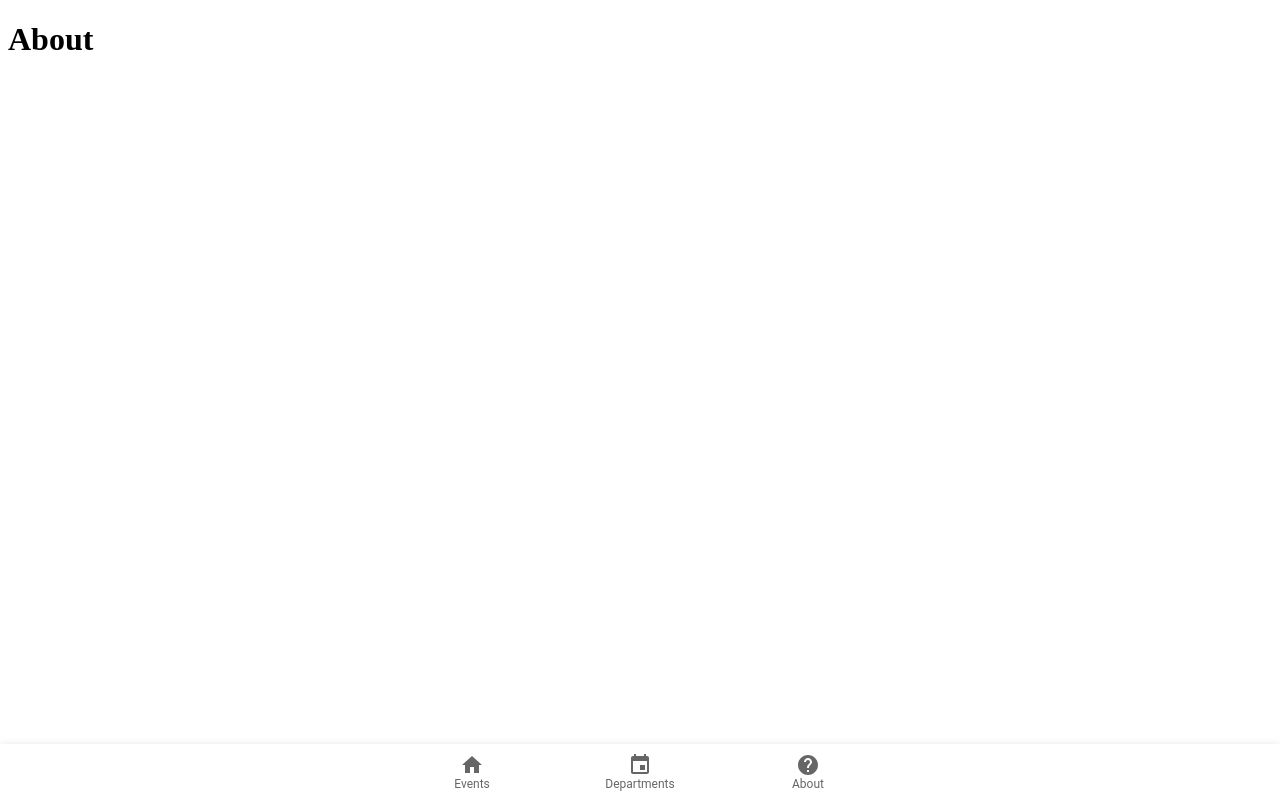
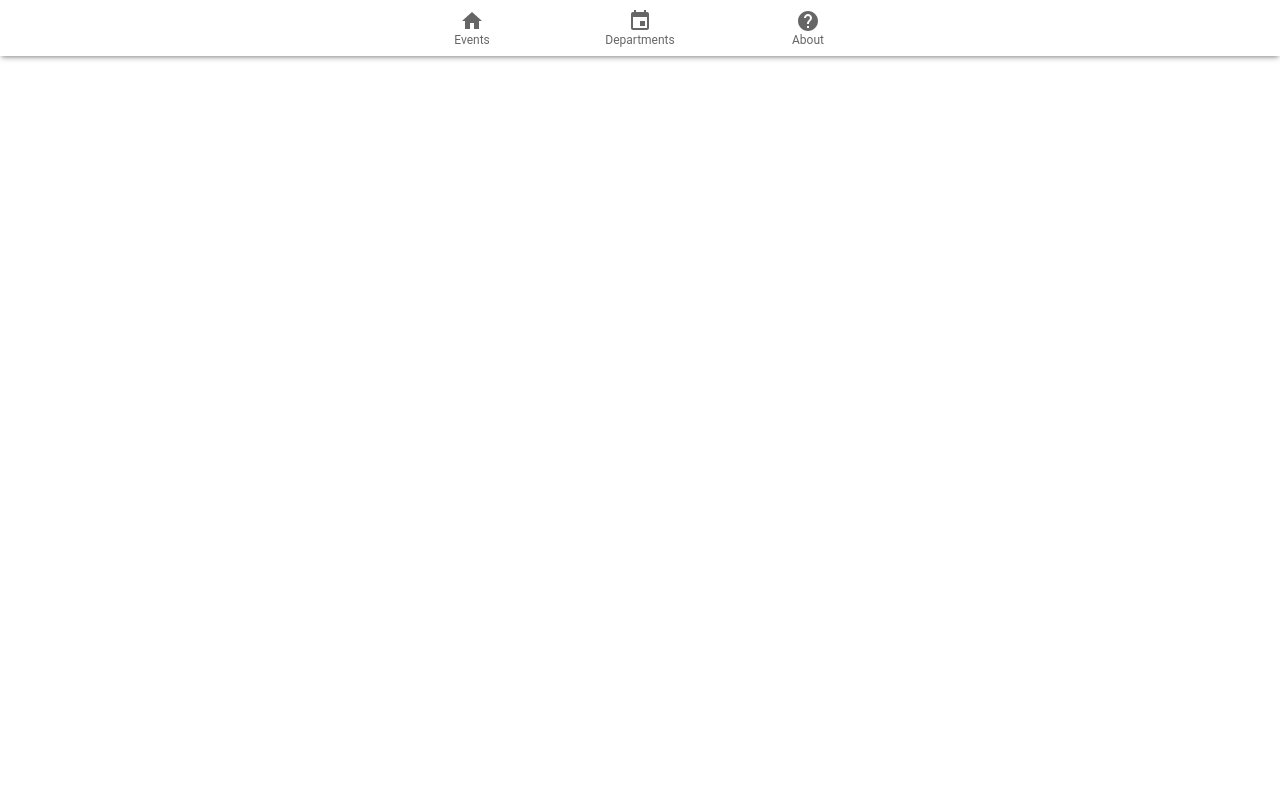
Before and after one commit to CraftAcademy/FikaTogether-Admin, a React (Create React App) app: page /about in a window 1280 px wide. Built offline with nearby package versions, Linux system fonts and the light colour scheme.

Commit message:
adds dependency react-response and implement desktop/mobile view for navbar

```diff
--- a/package.json
+++ b/package.json
@@ -16,6 +16,7 @@
     "react": "^17.0.2",
     "react-dom": "^17.0.2",
     "react-redux": "^7.2.6",
+    "react-responsive": "^9.0.0-beta.4",
     "react-router-dom": "^6.0.1",
     "react-scripts": "4.0.3",
     "redux": "^4.1.2",
--- a/src/components/Header.jsx
+++ b/src/components/Header.jsx
@@ -1,5 +1,6 @@
 import React from "react";
 import { Link } from "react-router-dom";
+import { useMediaQuery } from "react-responsive";
 import { Box, Paper } from "@mui/material";
 import { BottomNavigation, BottomNavigationAction } from "@mui/material";
 import HomeIcon from "@mui/icons-material/Home";
@@ -7,7 +8,11 @@ import HelpIcon from "@mui/icons-material/Help";
 import EventIcon from "@mui/icons-material/Event";
 
 const Header = () => {
+  const isTabletOrMobile = useMediaQuery({ query: "(max-width: 500px)" });
+
   return (
+    <>
+      {isTabletOrMobile && (
         <Box sx={{ pb: 7 }}>
           <Paper
             sx={{ position: "fixed", bottom: 0, left: 0, right: 0 }}
@@ -38,6 +43,40 @@ const Header = () => {
             </BottomNavigation>
           </Paper>
         </Box>
+      )}
+      {!isTabletOrMobile && (
+        <Box sx={{ pb: 7 }}>
+          <Paper
+            sx={{ position: "fixed", top: 0, left: 0, right: 0 }}
+            elevation={3}
+          >
+            <BottomNavigation showLabels>
+              <BottomNavigationAction
+                component={Link}
+                to="/"
+                data-cy="events-btn"
+                icon={<HomeIcon />}
+                label="Events"
+              />
+              <BottomNavigationAction
+                component={Link}
+                to="/departments"
+                data-cy="departments-btn"
+                label="Departments"
+                icon={<EventIcon />}
+              />
+              <BottomNavigationAction
+                component={Link}
+                to="/about"
+                data-cy="about-btn"
+                icon={<HelpIcon />}
+                label="About"
+              />
+            </BottomNavigation>
+          </Paper>
+        </Box>
+      )}
+    </>
   );
 };
 
```
Also changed, not shown: 1 other file (tests, documents, lock files or other folders). Lines whose indentation alone changed are shown as unchanged.
